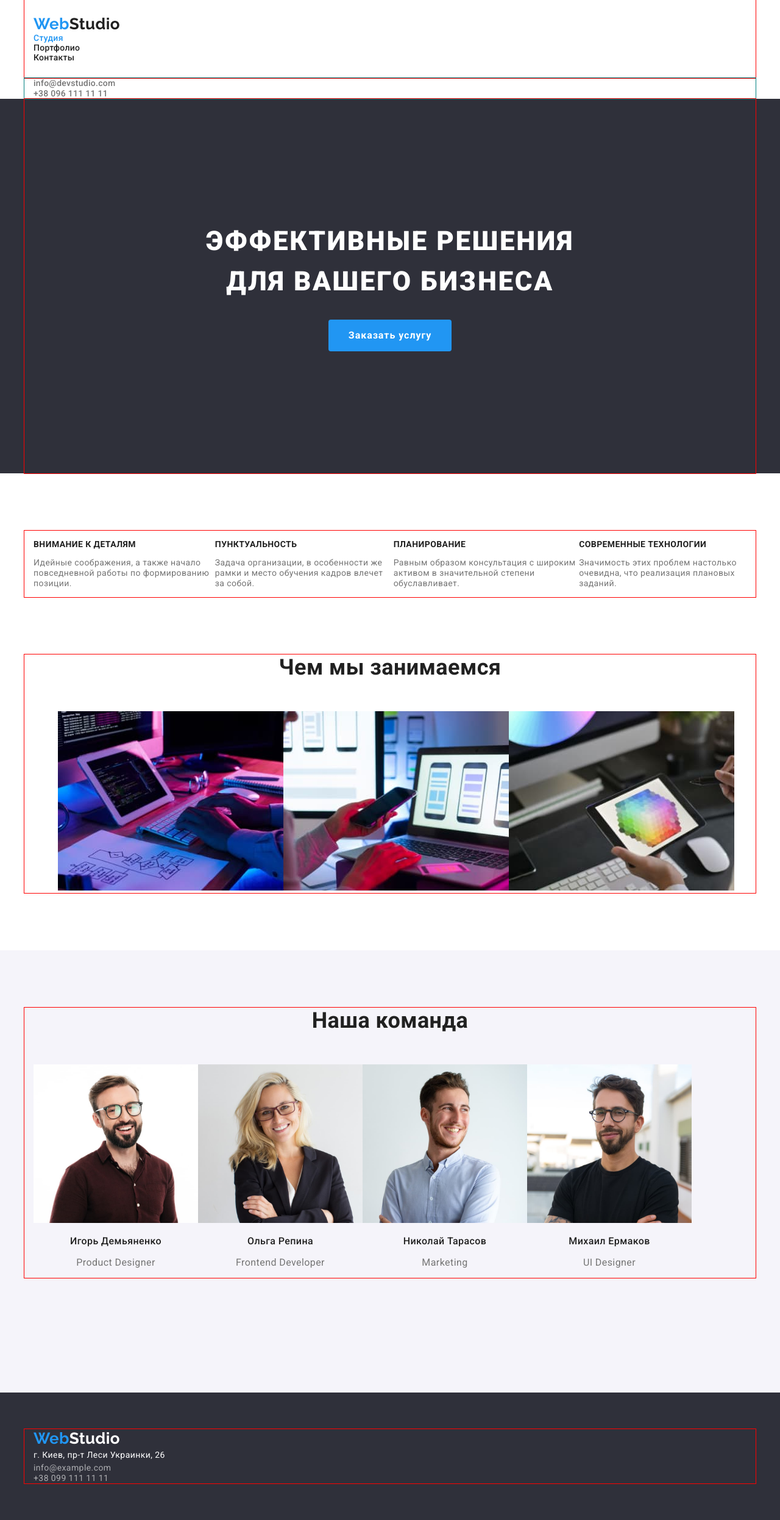
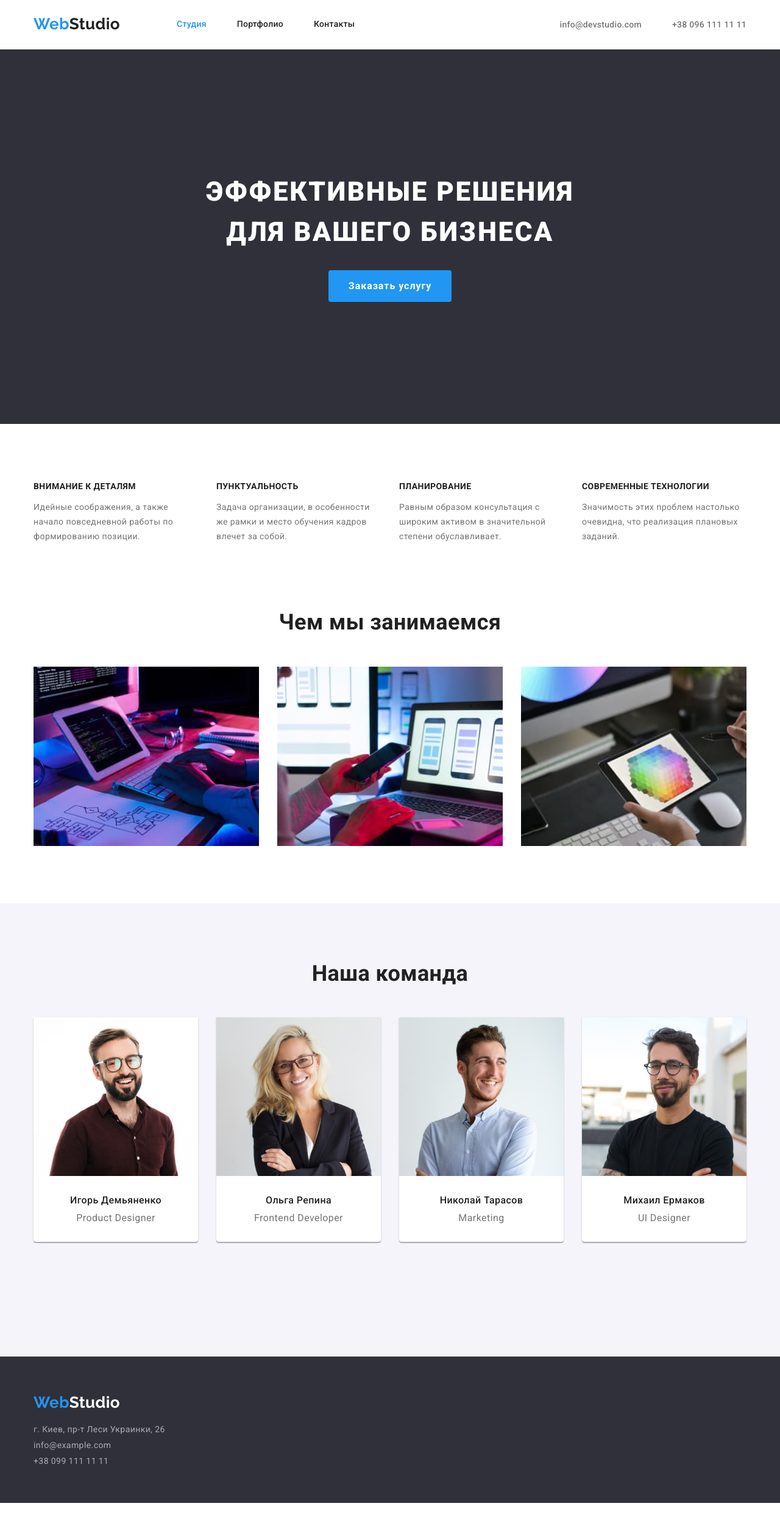
Before and after one commit to anacstasy/goit-markup-hw-03, a plain HTML site: page index.html in a window 1280 px wide. Shown: the whole page at 61% size. After the commit the page ends 2464 px from the top, so only its background shows below. Drawn offline with nearby package versions, Linux system fonts and the light colour scheme.

Commit message:
positioning editing

```diff
--- a/css/styles.css
+++ b/css/styles.css
@@ -48,14 +48,6 @@ html {
 /* index.html */
 
 
-.container {
-    width: 1200px;
-    margin: 0 auto;
-    padding: 24px 15px 25px;
-    outline: 1px solid red;
-}
-
-
 
 .page {
     color: var(--main-text-color);
@@ -68,10 +60,30 @@ html {
     line-height: 1.2;
    }
 
-/* Logo */
+/* Header */
+
+.container {
+    width: 1200px;
+    margin: 0 auto;
+    display: flex;
+    align-items: center;
+    padding-left: 15px;
+    padding-right: 15px;
+
+}
 
 
+.main-nav {
+    display: flex;
+    padding: 0;
+    margin: 0;
+
+}
+
 .logo {
+    padding-top: 24px;
+    padding-bottom: 25px;
+
     color: var(--main-text-color);
     font-family: Raleway, sans-serif;
 
@@ -92,6 +104,10 @@ html {
 /*  Site nav */
 
 .site-nav {
+    display: flex;
+    padding: 0;
+    margin: 0;
+
     color: var(--main-text-color);
 
     font-weight: 500;
@@ -102,10 +118,28 @@ html {
     list-style-type: none;
     text-decoration: none;
 
-    padding: 0;
-    margin: 0;
 
 }
+
+.site-nav .studio {
+ margin-left: 93px;
+}
+
+.site-nav .port-studio {
+ margin-left: 93px;
+}
+.site-nav .item:not(:last-child) {
+
+    margin-right: 50px;
+}
+.site-nav .site-nav {
+    display: block;
+    padding-top: 32px;
+    padding-bottom: 32px;
+    padding-left: 0;
+}
+
+
 
 .site-nav .portfolio {
     color: var(--accent-color);
@@ -118,20 +152,26 @@ html {
 }
 
 
+
 .container-authnav {
-    width: 1200px;
-    margin: 0 auto;
-    padding: 0 15px;
-    outline: 1px solid teal;
+    display: flex;
+     margin-left: auto;
+
+
+}
+.auth-nav {
+    display: flex;
+    margin: 0;
+}
+.auth-item {
+    padding-top: 32px;
+    padding-bottom: 32px;
+
+}
+.auth-nav .auth-item + .auth-item {
+    margin-left: 50px;
 }
 
-
-.auth-nav {
-
-    margin: 0;
-    padding: 0;
-
-}
 .auth-nav .link {
     color: var(--secondary-text-color);
 
@@ -162,7 +202,6 @@ html {
     padding-top: 200px;
     padding-bottom: 200px;
 
-    outline: 1px solid red;
 
 }
 .hero-title {
@@ -210,12 +249,14 @@ html {
 }
 
 .div-features {
+    display: flex;
+    justify-content: space-between;
+
     margin: 0 auto 94px;
 
     width: 1200px;
     padding: 0 15px;
 
-    outline: 1px solid red;
 }
 
 .hidden-h2 {
@@ -226,39 +267,57 @@ html {
     padding: 0;
     margin: 0;
     display: flex;
+
 }
+.feature-list > li {
+    width: 270px;
 
+
+}
+.feature-list li + li {
+    margin-left: 30px;
+}
 .feature-list .title {
+
     color: var(--main-text-color);
+    margin: 0;
+    padding: 0;
+    margin-bottom: 10px;
 
     font-weight: 700;
     font-size: 14px;
     line-height: 1.15;
     text-transform: uppercase;
+
 }
+.feature-list .title-description {
+
+    color: var(--secondary-text-color);
+
+    font-weight: 400;
+    line-height: 24px;
+
+    }
+
 
 /* section title */
 
 .div-banner {
 
     width: 1200px;
-    outline: 1px solid red;
     margin: 0 auto 94px;
     padding: 0 15px;
 }
 
 .feature-img {
     margin: 0 ;
+    padding: 0;
     display: flex;
+    justify-content: space-between;
 }
-
-.container-bg {
-    background-color: #F5F4FA;
-    padding: 94px 0;
-
-
+.section-img {
+    display: block;
 }
-
 
 .section .section-title {
     color: var(--main-text-color);
@@ -273,11 +332,38 @@ html {
     text-align: center;
     }
 
+    .container-bg {
+    background-color: #F5F4FA;
+    padding: 94px 0;
+}
+
     .feature-img2 {
-        margin-top: 0;
+        margin:0;
         padding: 0;
         display: flex;
+        justify-content: space-between;
+
         text-align: center;
+    }
+
+
+    .feature-title, .feature-description {
+        margin: 0;
+    }
+    .feature-title {
+        margin-bottom: 10px;
+    }
+    .feature-item {
+        width: 270px;
+
+        box-shadow: 0px 1px 3px rgba(0, 0, 0, 0.12), 0px 1px 1px rgba(0, 0, 0, 0.14), 0px 2px 1px rgba(0, 0, 0, 0.2);
+        border-radius: 0 0 4px 4px;
+        background-color: #fff;
+    }
+
+    .feature-img2 .section-img2, .feature-description {
+        margin-bottom: 30px;
+        display: block;
     }
 
      .section-title2 {
@@ -308,19 +394,11 @@ html {
 
 
 
-    .feature-list .title-description {
-
-        color: var(--secondary-text-color);
-
-        font-weight: 400;
-        }
-
         /* footer */
 
         .div-footer {
             width: 1200px;
             margin: 0 auto;
-            outline: 1px solid red;
             padding: 0 15px;
         }
 
@@ -354,14 +432,13 @@ html {
 
         }
 
-        .footer-nav {
-            margin: 0 ;
-            padding: 0;
+        .container-footer {
+            margin-top: 20px;
         }
+
         .footer-nav .link {
             color: rgba(255, 255, 255, 0.6);
             font-style: normal;
-
 
             font-weight: 400;
             font-size: 14px;
@@ -369,18 +446,44 @@ html {
             text-decoration: none;
         }
 
+        .footer-nav  {
+
+            display: block;
+            margin: 0 ;
+            padding: 0;
+        }
+
+        .footer-nav li + li {
+            margin-top: 9px;
+        }
+
         /* portfolio.html */
+
 
         .div-hidden {
             display: none;
         }
         .div-portbut {
             width: 1200px;
-            outline: 1px solid red;
-            margin: 0 auto;
+            padding-left: 15px;
+            padding-right: 15px;
+            margin-left: auto;
+            margin-right: auto;
+            margin-top: 94px;
+
         }
 
-        .section .buttons .list {
+        .buttons {
+            margin: 0;
+            padding: 0;
+            display: flex;
+            justify-content: center;
+        }
+        .buttons .portbut-list + .portbut-list {
+            margin-left: 8px;
+        }
+
+        .section-portfolio .buttons .list {
             color: var(--main-text-color);
 
             font-family: inherit;
@@ -393,19 +496,54 @@ html {
 
             min-width: 73px;
             padding: 6px 22px;
-            background-color: rgba(245, 244, 250, 100%);
+            background-color: rgba(245, 244, 250, 50%);
             border: 1px solid transparent;
             border-radius: 4px;
         }
 
         .buttons .list:hover, .buttons .list:focus {
             color: var(--primery-whitecolor);
-            background-color: rgba(33, 150, 243, 100%);
+            background-color: rgba(33, 150, 243, 50%);
 
 
         }
 
         /* main */
+
+        .portfolio-container {
+            width: 1200px;
+            padding-left: 15px;
+            padding-right: 15px;
+            margin-left: auto;
+            margin-right: auto;
+
+        }
+
+        .flex-element {
+            width: 370px;
+            margin-right: 30px;
+            margin-bottom: 30px;
+
+            border: 1px solid #EEE;
+
+        }
+        .flex-element:nth-child(3n) {
+            margin-right: 0;
+        }
+        .flex-element:nth-last-child(-n+3) {
+            margin-bottom: 0;
+        }
+
+         .sheet {
+            display: flex;
+            flex-wrap: wrap;
+            margin: 0;
+            padding: 0;
+            margin-top: 50px;
+            margin-bottom: 94px;
+
+
+        }
 
         .portfolio .portfolio-list {
             color: var(--main-text-color);
@@ -417,6 +555,10 @@ html {
             letter-spacing: 0.06em;
             text-decoration: none;
         }
+        .portfolio-list >img {
+            display: block;
+            margin-bottom: 20px;
+        }
         .portfolio .list-title {
             color: var(--secondary-text-color);
 
--- a/index.html
+++ b/index.html
@@ -16,12 +16,14 @@
 
        <header class="page-header">
         <div class="container">
-            <nav>
+
+              <div class="header-flex">
+                <nav class="main-nav">
                     <a href="./index.html" class="logo" lang="en"><span class="blue-logo">Web</span>Studio</a>
                     <ul class="site-nav">
-                     <li><a href="./index.html" class="site-nav studio">Студия</a></li>
-                     <li><a href="./portfolio.html" class="site-nav">Портфолио</a></li>
-                     <li><a href="" class="site-nav">Контакты</a></li>
+                         <li class="item"><a href="./index.html" class="site-nav studio">Студия</a></li>
+                         <li class="item"><a href="./portfolio.html" class="site-nav">Портфолио</a></li>
+                         <li class="item"><a href="" class="site-nav">Контакты</a></li>
                     </ul>
 
                 </nav>
@@ -29,14 +31,16 @@
                  <!-- Ссылки -->
                 <div class="container-authnav">
                     <ul class="auth-nav">
-                    <li>  <a class="link" href="mailto:info@devstudio.com">info@devstudio.com
+                        <li class="auth-item">  <a class="link" href="mailto:info@devstudio.com">info@devstudio.com
                       </a>
                           </li>
-                    <li> <a class="link" href="tel:+380961111111">+38 096 111 11 11
+                        <li class="auth-item"> <a class="link" href="tel:+380961111111">+38 096 111 11 11
                       </a>
                           </li>
                 </div>
+              </div>
 
+        </div>
         </header>
 
 
@@ -59,19 +63,19 @@
             <div class="hidden-h2">
                 <li><h2>Особенности</h2></li>
             </div>
-         <li>
+         <li class="neighbours">
                 <h3 class="title">Внимание к деталям</h3>
             <p class="title-description">Идейные соображения, а также начало повседневной работы по формированию позиции.</p>
             </li>
-            <li>
+            <li class="neighbours">
                 <h3 class="title">Пунктуальность</h3>
             <p class="title-description">Задача организации, в особенности же рамки и место обучения кадров влечет за собой.</p>
             </li>
-            <li>
+            <li class="neighbours">
                 <h3 class="title">Планирование</h3>
             <p class="title-description">Равным образом консультация с широким активом в значительной степени обуславливает.</p>
             </li>
-            <li>
+            <li class="neighbours">
                 <h3 class="title">Современные технологии</h3>
             <p class="title-description">Значимость этих проблем настолько очевидна, что реализация плановых заданий.</p>
             </li>
@@ -94,29 +98,37 @@
       </div>
 
      <div class="container-bg">
+
         <div class="div-banner">
+
             <h2 class="section-title2">Наша команда</h2>
+
             <ul class="feature-img2">
 
-                <li><img src="./images/igor1.jpg" alt="мужчина в бордовой рубашке" width="270" class="section-img2">
+                <li class="feature-item"><img src="./images/igor1.jpg" alt="мужчина в бордовой рубашке" width="270" class="section-img2">
                     <h3 class="feature-title">Игорь Демьяненко</h3>
                         <p class="feature-description" lang="en">Product Designer</p>
                     </li>
-                <li><img src="./images/olga2.jpg" alt="женщина блондинка" width="270" class="section-img2">
+
+                <li class="feature-item"><img src="./images/olga2.jpg" alt="женщина блондинка" width="270" class="section-img2">
                     <h3 class="feature-title">Ольга Репина</h3>
                         <p class="feature-description" lang="en">Frontend Developer</p>
                     </li>
-                <li><img src="./images/nicolaj3.jpg" alt="мужчина в белой рубашке" width="270" class="section-img2">
+
+                <li class="feature-item"><img src="./images/nicolaj3.jpg" alt="мужчина в белой рубашке" width="270" class="section-img2">
                     <h3 class="feature-title"3>Николай Тарасов</h3>
                         <p class="feature-description" lang="en">Marketing</p>
                     </li>
-                <li><img src="./images/michail4.jpg" alt="мужчина в черной футболке" width="270" class="section-img2">
+
+                <li class="feature-item"><img src="./images/michail4.jpg" alt="мужчина в черной футболке" width="270" class="section-img2">
                     <h3 class="feature-title">Михаил Ермаков</h3>
                         <p class="feature-description" lang="en">UI Designer</p>
                     </li>
 
+
             </ul>
         </div>
+
      </div>
 </section>
     </main>
@@ -124,9 +136,9 @@
     <footer class="footer">
        <div class="div-footer">
         <a href="./index.html" class="footer-logo" lang="en"><span class="blue-logo">Web</span>Studio</a>
-        <address>
+        <address class="container-footer">
            <ul class="footer-nav">
-               <li><a href="" class="address">г. Киев, пр-т Леси Украинки, 26</a></li>
+               <li><a href="" class="link address">г. Киев, пр-т Леси Украинки, 26</a></li>
                <li><a href="mailto:info@example.com" class="link">info@example.com</a> </li>
                <li><a href="tel:+380991111111" class="link">+38 099 111 11 11</a></li>
            </ul>
```
Also changed, not shown: portfolio.html (+61 -53 lines). Lines whose indentation alone changed are shown as unchanged.
